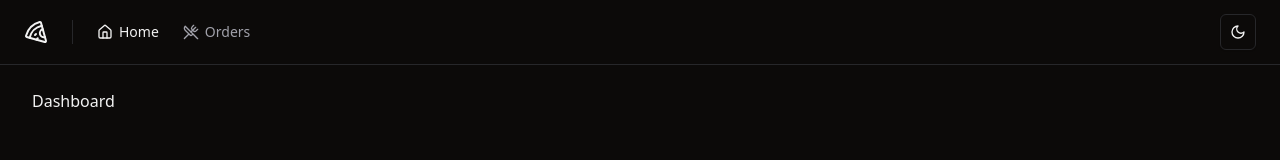
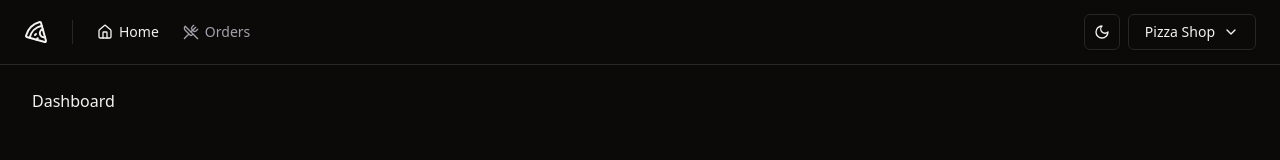
Before and after one commit to martahil/pizzashop-web, a React (Vite) app: page / in a window 1280 px wide. Shown: the top 160 px of the page. Built offline with nearby package versions, Linux system fonts and the light colour scheme.

Commit message:
Implement account dropdown with logout and profile access (header)

```diff
--- /dev/null
+++ b/src/components/account-menu.tsx
@@ -0,0 +1,31 @@
+import { Building, ChevronDown, LogOut } from "lucide-react";
+import { Button } from "./ui/button";
+import { DropdownMenu, DropdownMenuContent, DropdownMenuItem, DropdownMenuLabel, DropdownMenuSeparator, DropdownMenuTrigger } from "./ui/dropdown-menu";
+
+export function AccountMenu() {
+  return (
+    <DropdownMenu>
+      <DropdownMenuTrigger asChild>
+        <Button variant='outline' className="flex items-center gap-2 select-none">
+          Pizza Shop
+          <ChevronDown className="w-4 h-4" />
+        </Button>
+      </DropdownMenuTrigger>
+      <DropdownMenuContent align="end" className="w-56">
+        <DropdownMenuLabel className="flex flex-col">
+          <span>Marta Hil</span>
+          <span className="text-xs font-normal text-muted-foreground">user.email@gmail.com</span>
+        </DropdownMenuLabel>
+        <DropdownMenuSeparator />
+        <DropdownMenuItem>
+          <Building className="w-4 h-4 mr-2" />
+          <span>Shop profile</span>
+        </DropdownMenuItem>
+        <DropdownMenuItem className="text-rose-500 dark:text-rose-400">
+          <LogOut className="w-4 h-4 mr-2" />
+          <span>Log out</span>
+        </DropdownMenuItem>
+      </DropdownMenuContent>
+    </DropdownMenu>
+  )
+}
--- a/src/components/header.tsx
+++ b/src/components/header.tsx
@@ -2,6 +2,7 @@
 import { Separator } from "./ui/separator";
 import { NavLink } from "./nav-link";
 import { ThemeToggle } from "./theme/theme-toggle";
+import { AccountMenu } from "./account-menu";
 
 export function Header() {
   return (
@@ -25,6 +26,7 @@
 
         <div className="ml-auto flex items-center gap-2">
           <ThemeToggle />
+          <AccountMenu />
         </div>
       </div>
     </div>
```
